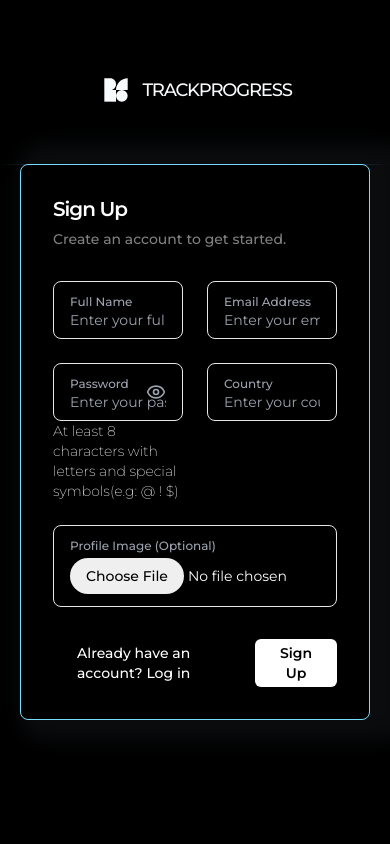
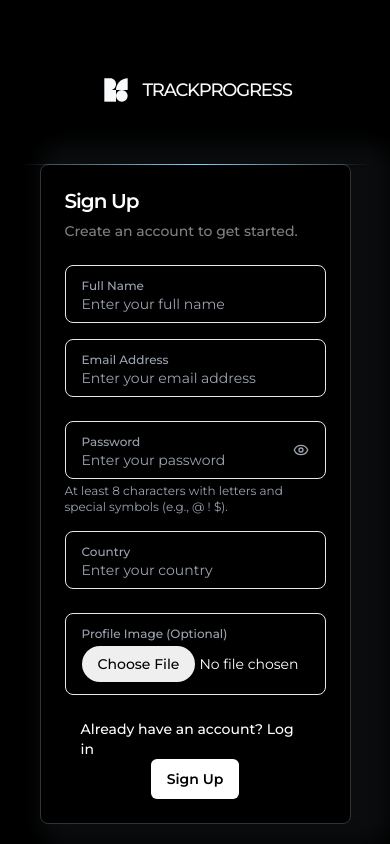
Before and after one commit to lihazinoob/Track_Progress_UI, a React (Vite) app: page /signup in a window 390 px wide. Built offline with nearby package versions, Linux system fonts and the light colour scheme.

Commit message:
UI design is done, some refinements needed

```diff
--- a/src/GuestLayout/SignUp.jsx
+++ b/src/GuestLayout/SignUp.jsx
@@ -1,8 +1,8 @@
-import React from "react";
+import React, { useState } from "react";
 import { useRef } from "react";
 import { Link } from "react-router-dom";
 import logoLight from "../../src/assets/logo-dark.svg";
-import { EyeOff,Eye } from "lucide-react";
+import { Eye, EyeOff } from "lucide-react";
 
 const SignUp = () => {
     const nameRef = useRef();
@@ -12,25 +12,11 @@ const SignUp = () => {
     const profileImageRef = useRef();
 
     // State to toggle password visibility
-    const [showPassword, setShowPassword] = React.useState(false);
+    const [showPassword, setShowPassword] = useState(false);
 
     return (
-        <div>
-            <style>
-                {`
-                    /* Define the keyframe animation */
-                    @keyframes borderGlow {
-                        0% { border-color: #ffffff; }
-                        50% { border-color: #00bfff; }
-                        100% { border-color: #ffffff; }
-                    }
-                    /* Apply the animation to input fields */
-                    .animated-border {
-                        animation: borderGlow 2s infinite ease-in-out;
-                    }
-                `}
-            </style>
         <div className="flex min-h-screen flex-col items-center bg-black pt-16 font-montserrat text-white sm:justify-center sm:pt-0">
+            {/* Logo */}
             <div className="text-foreground mx-auto flex items-center gap-2 text-2xl font-semibold tracking-tighter">
                 <Link to="/">
                     <div className="flex">
@@ -45,27 +31,21 @@ const SignUp = () => {
                     </div>
                 </Link>
             </div>
-                <div className="relative mt-12 w-full max-w-xl sm:mt-10">
-                    {" "}
-                    {/* Increased max-width */}
+
+            {/* Card Container */}
+            <div className="relative mt-12 w-full max-w-[90%] sm:mt-10 sm:max-w-xl">
                 <div className="relative -mb-px h-px w-full bg-gradient-to-r from-transparent via-sky-300 to-transparent"></div>
                 <div className="animated-border mx-5 rounded-lg border border-white/20 shadow-[20px_0_20px_20px] shadow-slate-500/10 dark:border-b-white/50 dark:shadow-white/20 sm:border-t-white/20 sm:shadow-sm lg:rounded-xl lg:shadow-none">
-                        <div className="flex flex-col p-8">
-                            {" "}
-                            {/* Increased padding */}
+                    <div className="flex flex-col p-6 sm:p-8">
                         <h3 className="text-xl font-semibold leading-6 tracking-tighter">Sign Up</h3>
                         <p className="mt-2 text-sm font-medium text-white/50">Create an account to get started.</p>
                     </div>
-                        <div className="p-8 pt-0">
-                            {" "}
-                            {/* Increased padding */}
+                    <div className="p-6 pt-0 sm:p-8">
                         <form>
                             {/* Row 1: Full Name and Email */}
-                                <div className="flex gap-6">
-                                    {" "}
-                                    {/* Increased gap */}
+                            <div className="flex flex-col gap-4 sm:flex-row sm:gap-6">
                                 {/* Full Name Input */}
-                                    <div className="w-1/2">
+                                <div className="w-full sm:w-1/2">
                                     <div className="group relative rounded-lg border px-4 pb-2 pt-3 duration-200 focus-within:border-sky-200 focus-within:ring focus-within:ring-sky-300/30">
                                         <div className="flex justify-between">
                                             <label className="text-muted-foreground text-xs font-medium text-gray-400 group-focus-within:text-white">
@@ -82,8 +62,9 @@ const SignUp = () => {
                                         />
                                     </div>
                                 </div>
+
                                 {/* Email Input */}
-                                    <div className="w-1/2">
+                                <div className="w-full sm:w-1/2">
                                     <div className="group relative rounded-lg border px-4 pb-2 pt-3 duration-200 focus-within:border-sky-200 focus-within:ring focus-within:ring-sky-300/30">
                                         <div className="flex justify-between">
                                             <label className="text-muted-foreground text-xs font-medium text-gray-400 group-focus-within:text-white">
@@ -103,11 +84,9 @@ const SignUp = () => {
                             </div>
 
                             {/* Row 2: Password and Country */}
-                                <div className="mt-6 flex gap-6">
-                                    {" "}
-                                    {/* Increased gap */}
+                            <div className="mt-6 flex flex-col gap-4 sm:flex-row sm:gap-6">
                                 {/* Password Input */}
-                                    <div className="w-1/2">
+                                <div className="relative w-full sm:w-1/2">
                                     <div className="group relative rounded-lg border px-4 pb-2 pt-3 duration-200 focus-within:border-sky-200 focus-within:ring focus-within:ring-sky-300/30">
                                         <div className="flex justify-between">
                                             <label className="text-muted-foreground text-xs font-medium text-gray-400 group-focus-within:text-white">
@@ -120,23 +99,24 @@ const SignUp = () => {
                                             name="password"
                                             placeholder="Enter your password"
                                             autoComplete="off"
-                                                className="placeholder:text-muted-foreground/90 text-foreground block w-full border-0 bg-transparent p-0 text-sm file:my-1 focus:outline-none focus:ring-0 focus:ring-teal-500 sm:leading-7"
+                                            className="file:bg-accent placeholder:text-muted-foreground/90 text-foreground block w-full border-0 bg-transparent p-0 text-sm file:my-1 focus:outline-none focus:ring-0 sm:leading-7"
                                         />
-                                            {/*Button for visibility toggle  */}
+                                        {/* Eye Icon for Show/Hide Password */}
                                         <button
                                             type="button"
                                             onClick={() => setShowPassword(!showPassword)}
                                             className="absolute right-4 top-1/2 -translate-y-1/2 text-gray-400 hover:text-white focus:outline-none"
                                         >
-                                                {showPassword ? <EyeOff size={20} /> : <Eye size={20} />}
+                                            {showPassword ? <EyeOff size={16} /> : <Eye size={16} />}
                                         </button>
                                     </div>
-                                        <div className="text-sm font-extralight">
-                                            At least 8 characters with letters and special symbols(e.g: @ ! $){" "}
+                                    <p className="mt-1 text-xs text-gray-400">
+                                        At least 8 characters with letters and special symbols (e.g., @ ! $).
+                                    </p>
                                 </div>
-                                    </div>
+
                                 {/* Country Input */}
-                                    <div className="w-1/2">
+                                <div className="w-full sm:w-1/2">
                                     <div className="group relative rounded-lg border px-4 pb-2 pt-3 duration-200 focus-within:border-sky-200 focus-within:ring focus-within:ring-sky-300/30">
                                         <div className="flex justify-between">
                                             <label className="text-muted-foreground text-xs font-medium text-gray-400 group-focus-within:text-white">
@@ -174,18 +154,16 @@ const SignUp = () => {
                             </div>
 
                             {/* Buttons */}
-                                <div className="mt-8 flex items-center justify-end gap-x-4">
-                                    {" "}
-                                    {/* Increased gap */}
+                            <div className="mt-6 flex flex-col items-center justify-end gap-x-4 sm:flex-row">
                                 <Link
                                     to="/login"
-                                        className="hover:bg-accent inline-flex h-12 items-center justify-center rounded-md px-6 py-3 text-sm font-medium transition-all duration-200 hover:ring hover:ring-white focus-visible:outline-none focus-visible:ring-2 focus-visible:ring-offset-2 disabled:pointer-events-none disabled:opacity-50"
+                                    className="hover:bg-accent inline-flex h-10 items-center justify-center rounded-md px-4 py-2 text-sm font-medium transition-all duration-200 hover:ring hover:ring-white focus-visible:outline-none focus-visible:ring-2 focus-visible:ring-offset-2 disabled:pointer-events-none disabled:opacity-50 sm:h-12 sm:px-6 sm:py-3"
                                 >
                                     Already have an account? Log in
                                 </Link>
                                 <button
                                     type="submit"
-                                        className="inline-flex h-12 items-center justify-center rounded-md bg-white px-6 py-3 text-sm font-semibold text-black transition duration-300 hover:bg-black hover:text-white hover:ring hover:ring-white focus-visible:outline-none focus-visible:ring-2 focus-visible:ring-offset-2 disabled:pointer-events-none disabled:opacity-50"
+                                    className="inline-flex h-10 items-center justify-center rounded-md bg-white px-4 py-2 text-sm font-semibold text-black transition duration-300 hover:bg-black hover:text-white hover:ring hover:ring-white focus-visible:outline-none focus-visible:ring-2 focus-visible:ring-offset-2 disabled:pointer-events-none disabled:opacity-50 sm:h-12 sm:px-6 sm:py-3"
                                 >
                                     Sign Up
                                 </button>
@@ -195,7 +173,6 @@ const SignUp = () => {
                 </div>
             </div>
         </div>
-        </div>
     );
 };
 
```
Lines whose indentation alone changed are shown as unchanged.
